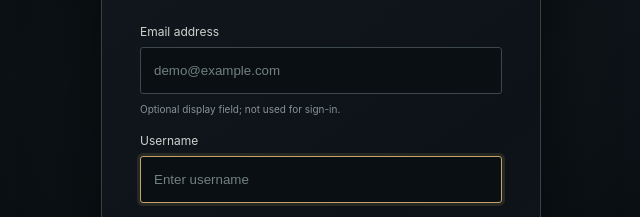
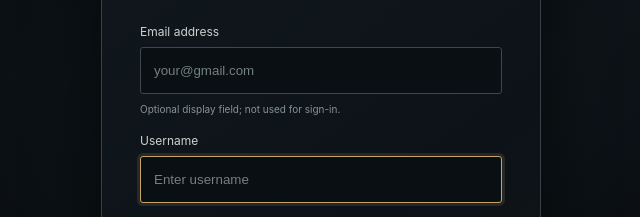
Before and after one commit to mafia999011-hue/meridian-personal-assistant, a website: page login.html in a window 1280 px wide. Shown: the part 263-480 px from the top of the page, 319-959 px from the left. Drawn offline with Linux system fonts and the light colour scheme.

Commit message:
Update login email placeholder

```diff
--- a/login.html
+++ b/login.html
@@ -24,7 +24,7 @@
       <h1 id="title">Welcome back.</h1>
       <p class="intro">Sign in to open your research workspace and saved briefings.</p>
       <form id="loginForm">
-        <div class="field"><label for="email">Email address</label><input id="email" type="email" autocomplete="off" placeholder="demo@example.com" maxlength="254" aria-describedby="emailNote"><small id="emailNote" class="field-note">Optional display field; not used for sign-in.</small></div>
+        <div class="field"><label for="email">Email address</label><input id="email" type="email" autocomplete="off" placeholder="your@gmail.com" maxlength="254" aria-describedby="emailNote"><small id="emailNote" class="field-note">Optional display field; not used for sign-in.</small></div>
         <div class="field"><label for="username">Username</label><input id="username" name="username" type="text" autocomplete="username" placeholder="Enter username" required maxlength="128" autofocus></div>
         <div class="field"><label for="password">Password</label><input id="password" name="password" type="password" autocomplete="current-password" placeholder="Enter password" required maxlength="1024"></div>
         <button class="submit" id="submitButton" type="submit">Authenticate <span aria-hidden="true">↗</span></button>
```
